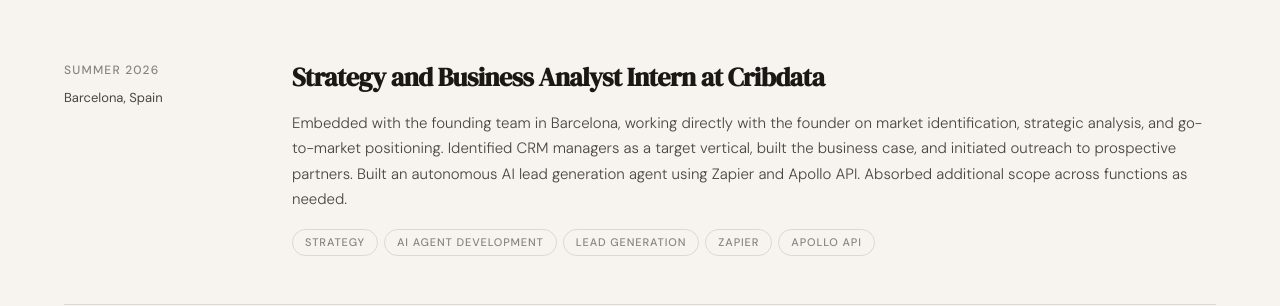
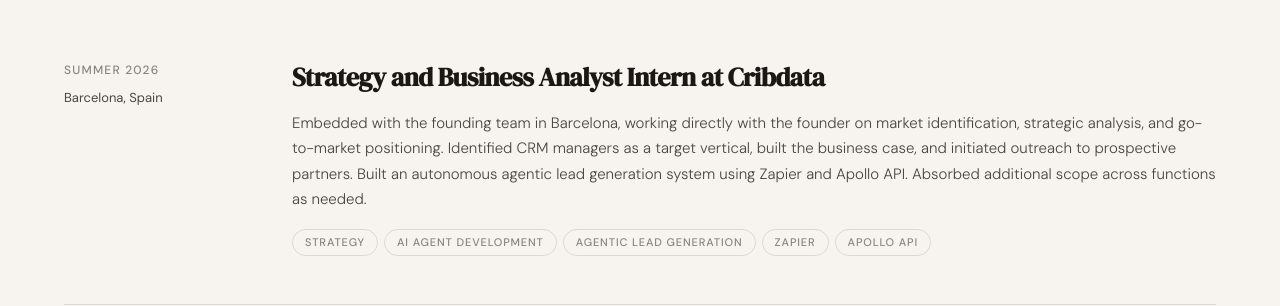
Before and after one commit to jaibachwani2-afk/jaibachwani2-afk.github.io, a plain HTML site: page index.html in a window 1280 px wide. Shown: the part 2309-2615 px from the top of the page. Drawn offline with Linux system fonts and the light colour scheme.

Commit message:
Index.html

```diff
--- a/index.html
+++ b/index.html
@@ -312,7 +312,7 @@ footer{padding:3rem 5vw;display:flex;align-items:center;justify-content:space-be
   <div class="about-grid">
     <div class="about-text">
       <p>A junior at <strong>Indiana University's Kelley School of Business</strong>, triple-majoring in Economic Consulting, Business Analytics, and Sustainable Business. Focused on ESG, economics, policy, and business strategy.</p>
-      <p>Currently embedded with the founding team at <strong>Cribdata</strong> in Barcelona, working directly with the founder on strategy, market identification, and building an AI lead generation agent. Also serving as VP of Consulting at <strong>Nitara</strong>. Previously led Lighthouse Advisory, a cross-university pro bono consulting group. Conducting independent research applying industrial organization frameworks to Airbnb's entry into local accommodation markets. Synthesizing peer-reviewed empirical literature to examine how asset-light platform entry disciplines oligopolistic hotel pricing and generates consumer welfare gains.</p>
+      <p>Currently embedded with the founding team at <strong>Cribdata</strong> in Barcelona, working directly with the founder on strategy, market identification, and building an agentic lead generation system. Also serving as VP of Consulting at <strong>Nitara</strong>. Previously led Lighthouse Advisory, a cross-university pro bono consulting group. Conducting independent research applying industrial organization frameworks to Airbnb's entry into local accommodation markets. Synthesizing peer-reviewed empirical literature to examine how asset-light platform entry disciplines oligopolistic hotel pricing and generates consumer welfare gains.</p>
       <p>Founder of Do More Run Club at IU. Completed 3.5 marathons in one year including the LA Marathon. Volunteered at <strong>Nations Ministry Center</strong> in Nashville since 2022, returning every school break to tutor and mentor children from underserved communities.</p>
       <p>The thread across all of it is a simple mission: help build a world where businesses create lasting impact alongside strong returns. That means better decisions, more honest risk pricing, and firms that leave things better than they found them. Both my parents are physicians. Growing up watching them dedicate their lives to making people better shaped how I approach work. The goal is the same, just at the scale of institutions and policy.</p>
     </div>
@@ -371,11 +371,11 @@ footer{padding:3rem 5vw;display:flex;align-items:center;justify-content:space-be
       </div>
       <div>
         <h3 class="exp-title">Strategy and Business Analyst Intern at Cribdata</h3>
-        <p class="exp-desc">Embedded with the founding team in Barcelona, working directly with the founder on market identification, strategic analysis, and go-to-market positioning. Identified CRM managers as a target vertical, built the business case, and initiated outreach to prospective partners. Built an autonomous AI lead generation agent using Zapier and Apollo API. Absorbed additional scope across functions as needed.</p>
+        <p class="exp-desc">Embedded with the founding team in Barcelona, working directly with the founder on market identification, strategic analysis, and go-to-market positioning. Identified CRM managers as a target vertical, built the business case, and initiated outreach to prospective partners. Built an autonomous agentic lead generation system using Zapier and Apollo API. Absorbed additional scope across functions as needed.</p>
         <div class="exp-skills">
           <span class="skill-chip">Strategy</span>
           <span class="skill-chip">AI Agent Development</span>
-          <span class="skill-chip">Lead Generation</span>
+          <span class="skill-chip">Agentic Lead Generation</span>
           <span class="skill-chip">Zapier</span>
           <span class="skill-chip">Apollo API</span>
         </div>
@@ -443,7 +443,7 @@ footer{padding:3rem 5vw;display:flex;align-items:center;justify-content:space-be
       <span class="summer-num">01</span>
       <div class="summer-num-tag">Barcelona · Internship</div>
       <h3 class="summer-num-title">Strategy and Business Analyst at Cribdata</h3>
-      <p class="summer-num-desc">Embedded with the founding team in Barcelona, working directly with the founder on market identification, strategic analysis, and go-to-market positioning. Identified CRM managers as a target vertical, built the business case, and initiated partner outreach. Built an autonomous AI lead generation agent using Zapier and Apollo API. Absorbing additional scope across functions as directed.</p>
+      <p class="summer-num-desc">Embedded with the founding team in Barcelona, working directly with the founder on market identification, strategic analysis, and go-to-market positioning. Identified CRM managers as a target vertical, built the business case, and initiated partner outreach. Built an autonomous agentic lead generation system using Zapier and Apollo API. Absorbing additional scope across functions as directed.</p>
     </div>
     <div class="summer-num-card card-pop">
       <span class="summer-num">02</span>
```
